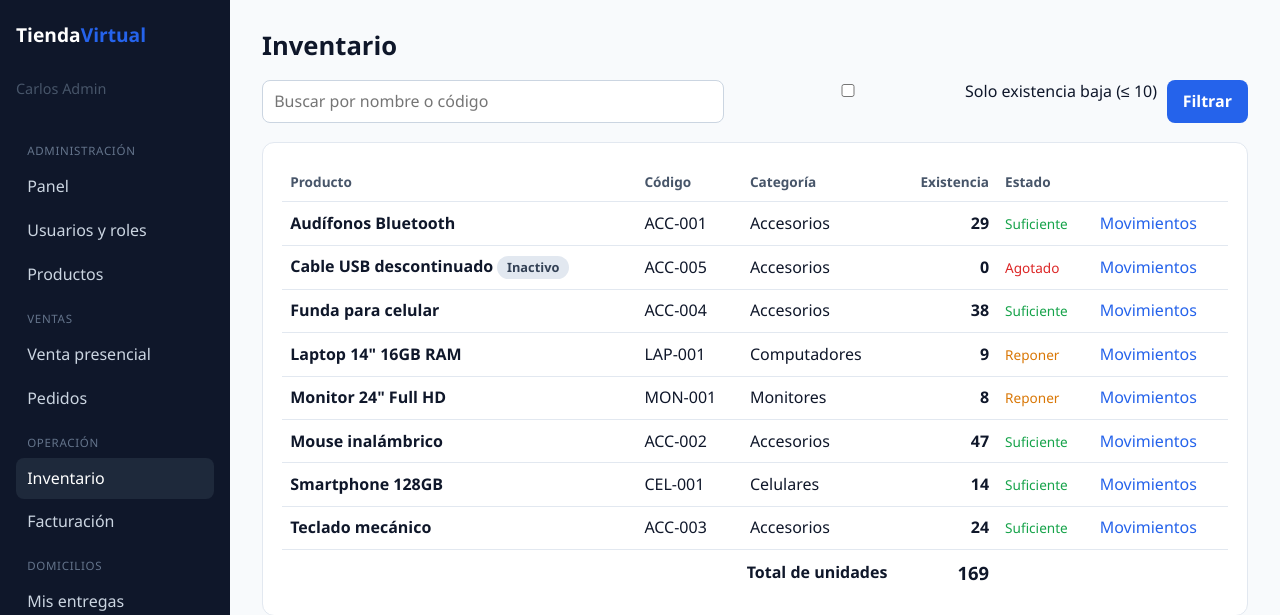
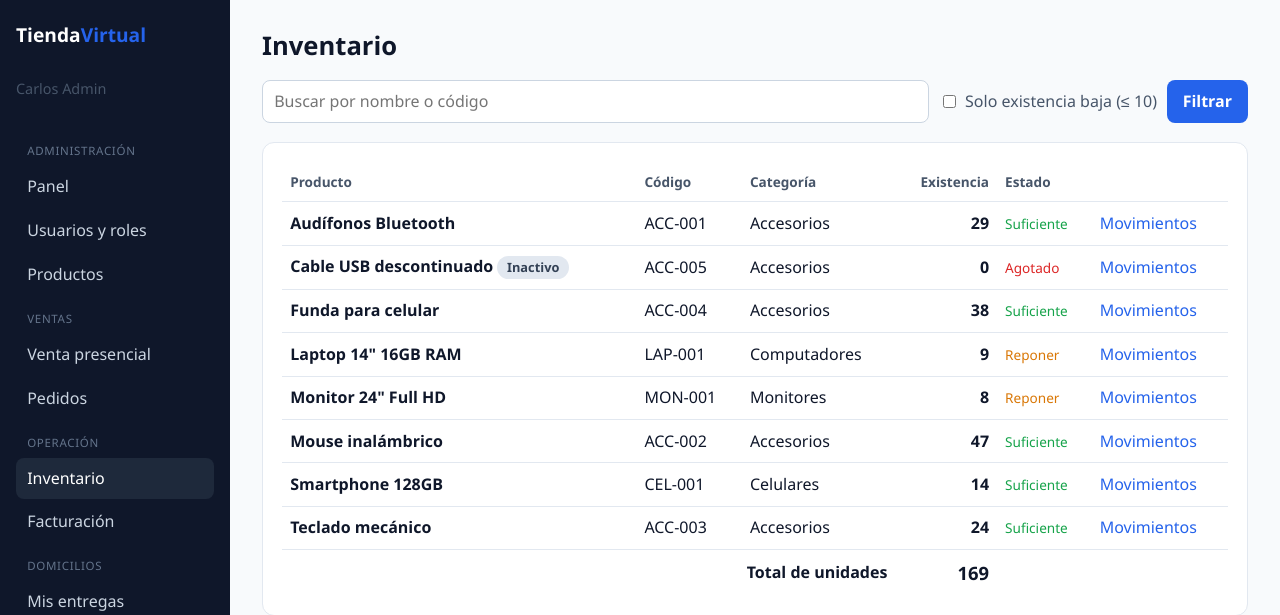
Before and after one commit to sebcal2006/Proyecto-Tienda-Virtual, a Spring Boot app: page /inventario in a window 1280 px wide. Shown: the top 615 px of the page. Run offline with Spring Boot 4, Linux system fonts and the light colour scheme; a user stored in the database is signed in; data comes from the database, SQL or seed files in the repository; some of the project's set-up classes (security, data sources, template engines, error pages and the like) are left out, and stand-ins take their place; some libraries are stand-ins or nearby versions.

Commit message:
Documento: capítulo 8 Programa funcional (Fase 6)
- El consolidado pasa a PROYECTO_TIENDA_VIRTUAL_GRUPO_3_FASE_6.docx (Fases 1 a 6)
- Capítulo 8: tecnologías, arquitectura, cobertura de historias del MVP,
  reglas de negocio en el código, 17 capturas del programa, pruebas
  unitarias y funcionales, y pasos de ejecución
- Ajustes de estilo en filtros y columnas de las pantallas del personal

Co-Authored-By: Claude Opus 5.5 <noreply@anthropic.com>
Claude-Session: https://claude.ai/code/session_01E2Tzn1unBHCgB95eZbgFbF

```diff
--- a/Fase-6/tienda-virtual-app/src/main/java/co/edu/sena/tiendavirtual/web/OrderManagementController.java
+++ b/Fase-6/tienda-virtual-app/src/main/java/co/edu/sena/tiendavirtual/web/OrderManagementController.java
@@ -13,7 +13,7 @@ import org.springframework.web.bind.annotation.*;
 import org.springframework.web.servlet.mvc.support.RedirectAttributes;
 
 /**
- * RF-028 (consultar pedidos), RF-029 (detalle), RF-030 (cancelar) y RF-031 (cambiar estado).
+ * RF-028 (consultar pedidos y su detalle), RF-030 (cancelar), RF-031 (cambiar estado) y RF-035 (asignar domiciliario).
  * El administrador consulta; el vendedor además cambia el estado (RNF-002).
  */
 @Controller
--- a/Fase-6/tienda-virtual-app/src/main/resources/static/css/app.css
+++ b/Fase-6/tienda-virtual-app/src/main/resources/static/css/app.css
@@ -123,7 +123,7 @@ dd { margin: 0; }
 td { white-space: nowrap; }
 td:first-child, .timeline li, dd { white-space: normal; }
 .price, .total { white-space: nowrap; }
-@media (max-width: 1100px) { .content .two-col { grid-template-columns: 1fr; } }
+@media (max-width: 1250px) { .content .two-col { grid-template-columns: 1fr; } }
 @media (max-width: 600px) {
     .container, .content { padding: 1rem; }
     .topbar { padding: .8rem 1rem; }
@@ -157,3 +157,5 @@ td.row { gap: .8rem; }
     body, .content { background: #fff; padding: 0; }
     .card { border: 0; }
 }
+.filters input[type=checkbox], .filters input[type=radio] { flex: 0 0 auto; min-width: 0; }
+.filters label.check { display: flex; align-items: center; gap: .4rem; color: var(--slate); }
```
Also changed, not shown: README.md, 2 other files.
